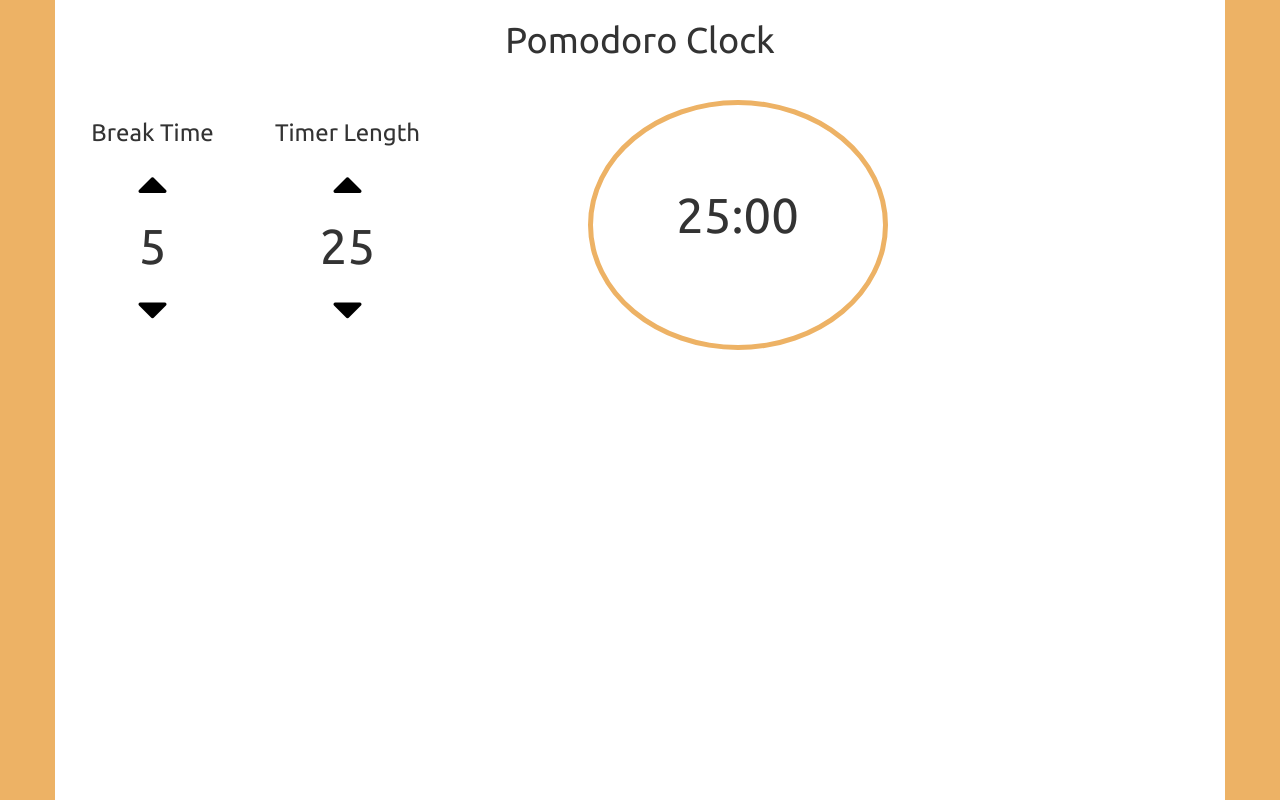
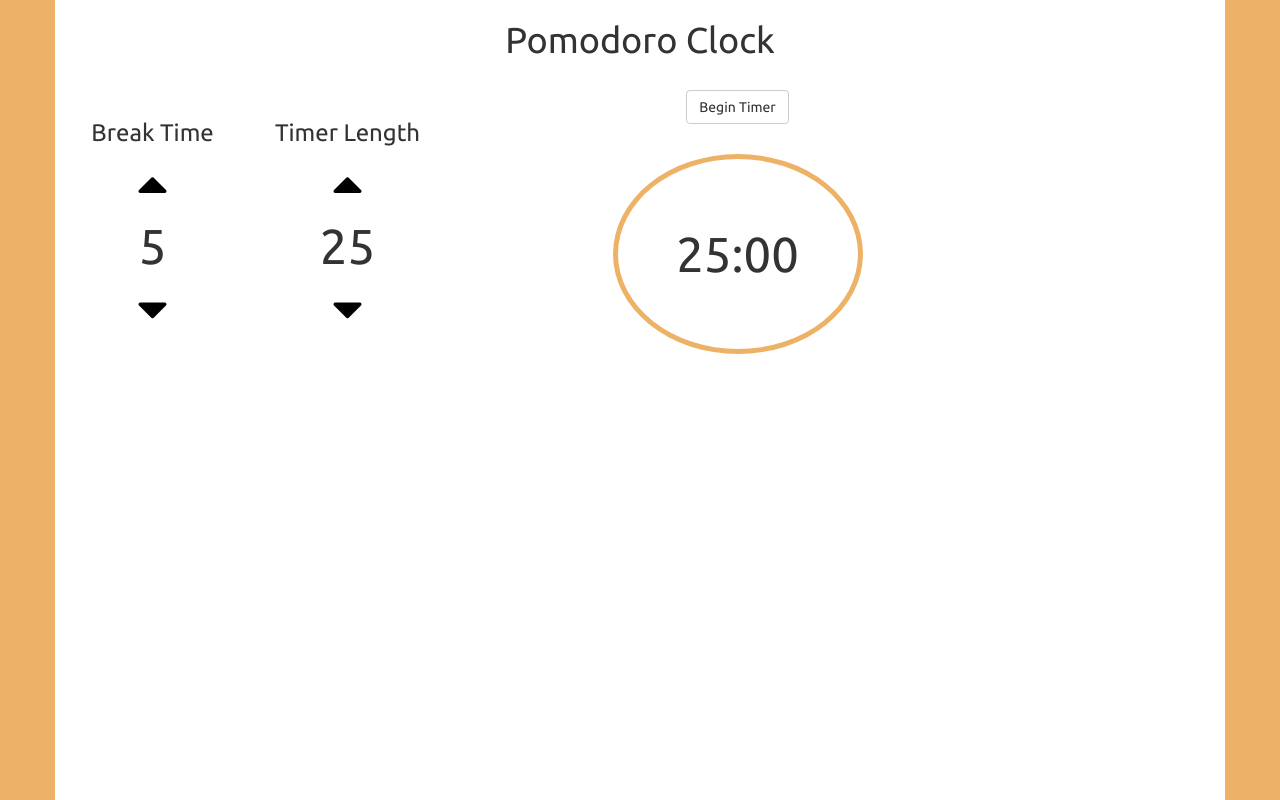
Before and after one commit to zktnguyen/pomodoro-clock, a plain HTML site: page index.html in a window 1280 px wide. Drawn offline with nearby package versions, Linux system fonts and the light colour scheme.

Commit message:
Added a button to start timer

```diff
--- a/css/style.css
+++ b/css/style.css
@@ -9,6 +9,9 @@ html, body {
   background-color: white;
 }
 
+.btn-default {
+  margin-top: 20px;
+}
 .preference {
   padding-top: 30px;
   text-align: center;
@@ -29,8 +32,8 @@ html, body {
 
 .clock-design {
   display: block;
-  width: 300px;
-  height: 250px;
+  width: 250px;
+  height: 200px;
   margin: 30px auto;
   padding: 10px 2px 2px 2px;
   border: 5px solid #edb265;
@@ -41,5 +44,5 @@ html, body {
 
 .clock-text {
   margin: auto;
-  padding: 65px;
+  padding: 50px;
 }
--- a/index.html
+++ b/index.html
@@ -36,6 +36,7 @@
       </div>
     </div>
     <div class="col-md-6">
+      <button class="btn btn-default center-block">Begin Timer</button>
       <div class="clock-design center-block" id="clock">
         <div class="clock-text" id="clock-timer">25:00</div>
       </div>
```
Also changed, not shown: js/script.js (line endings or trailing spaces).
